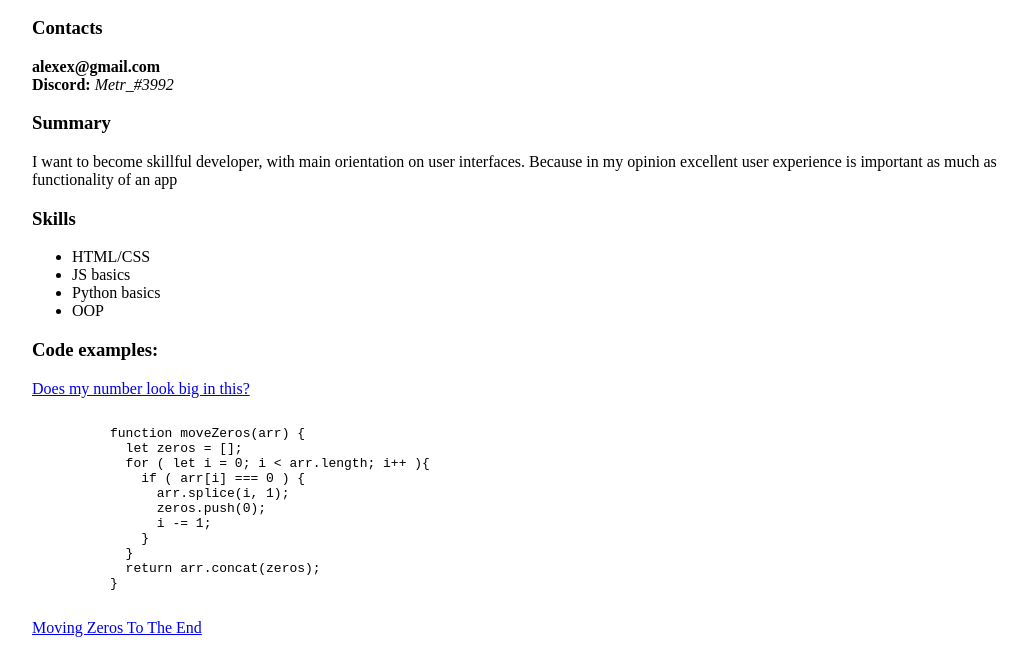
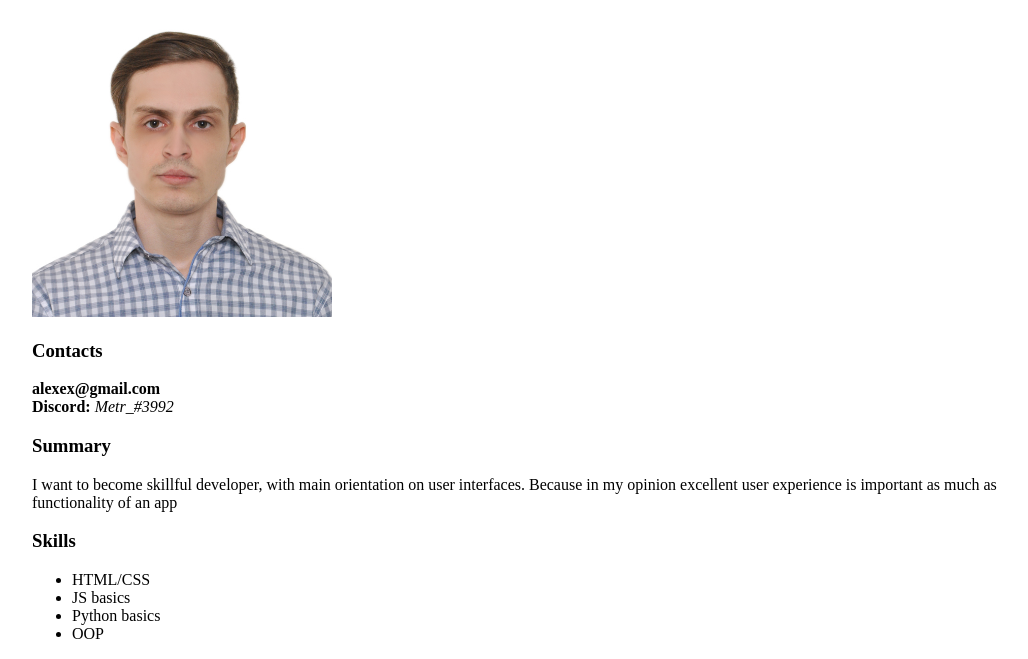
Before and after one commit to dzinrai/rsschool-cv, a plain HTML site: page index.html in a window 1280 px wide. Shown: the part 110-769 px from the top of the page, without its empty margins (96-1124 px from the left). Drawn offline with Linux system fonts and the light colour scheme.

Commit message:
feat: add img with photograph

```diff
--- a/index.html
+++ b/index.html
@@ -9,6 +9,7 @@
     <header>
       <h1>Resume</h1>
       <h2>Alex Malkov</h2>
+      <img class="photo" src="img/photo.jpg">
       <h3>Contacts</h3>
       <span><b>alexex@gmail.com</b></span><br>
       <span><b>Discord:</b> <i>Metr_#3992</i></span>
--- a/style.css
+++ b/style.css
@@ -3,3 +3,6 @@ body {
 	margin-right: auto;
 	margin-left: auto;
 }
+.photo {
+	max-width: 300px;
+}
```
Also changed, not shown: img/photo.JPG (added).
